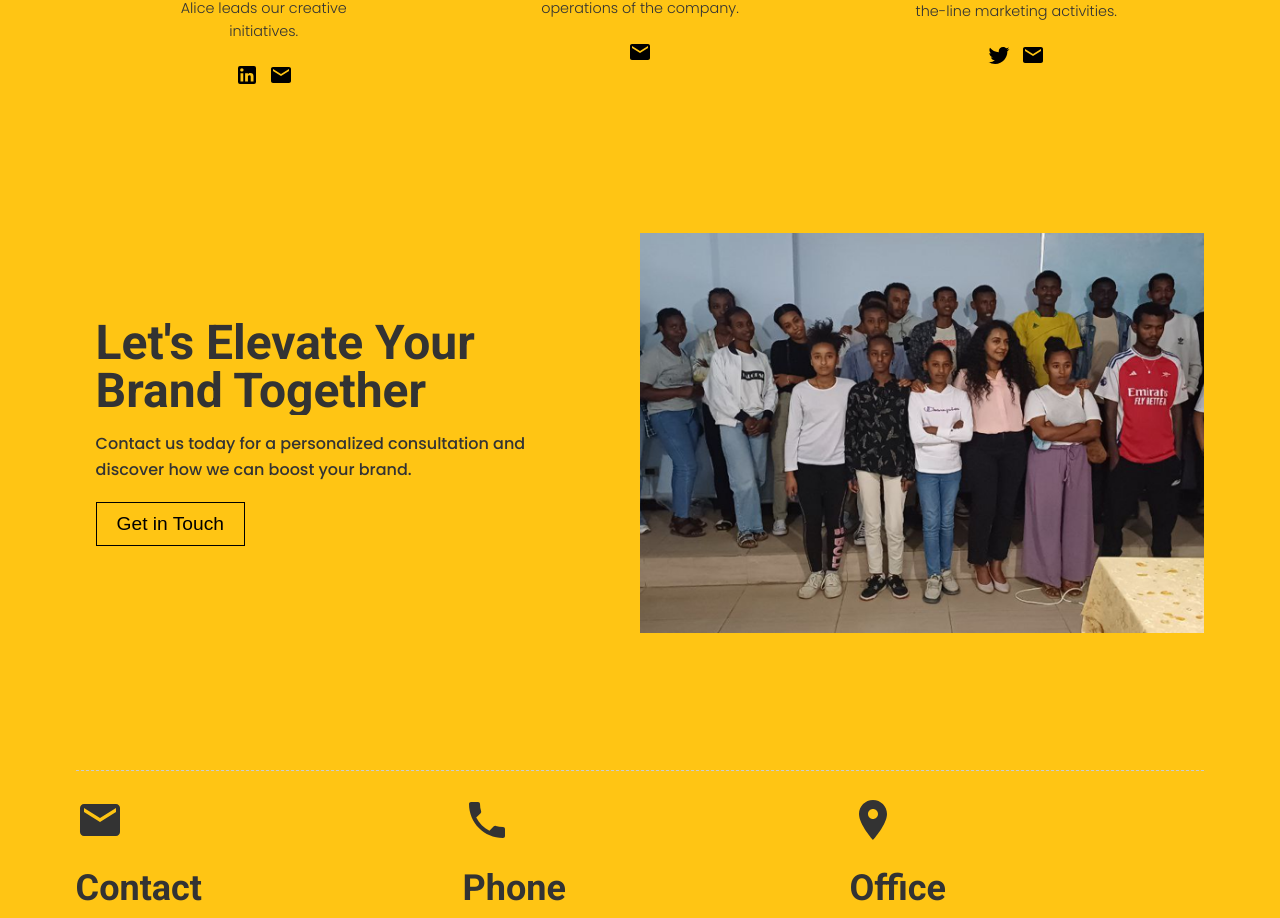
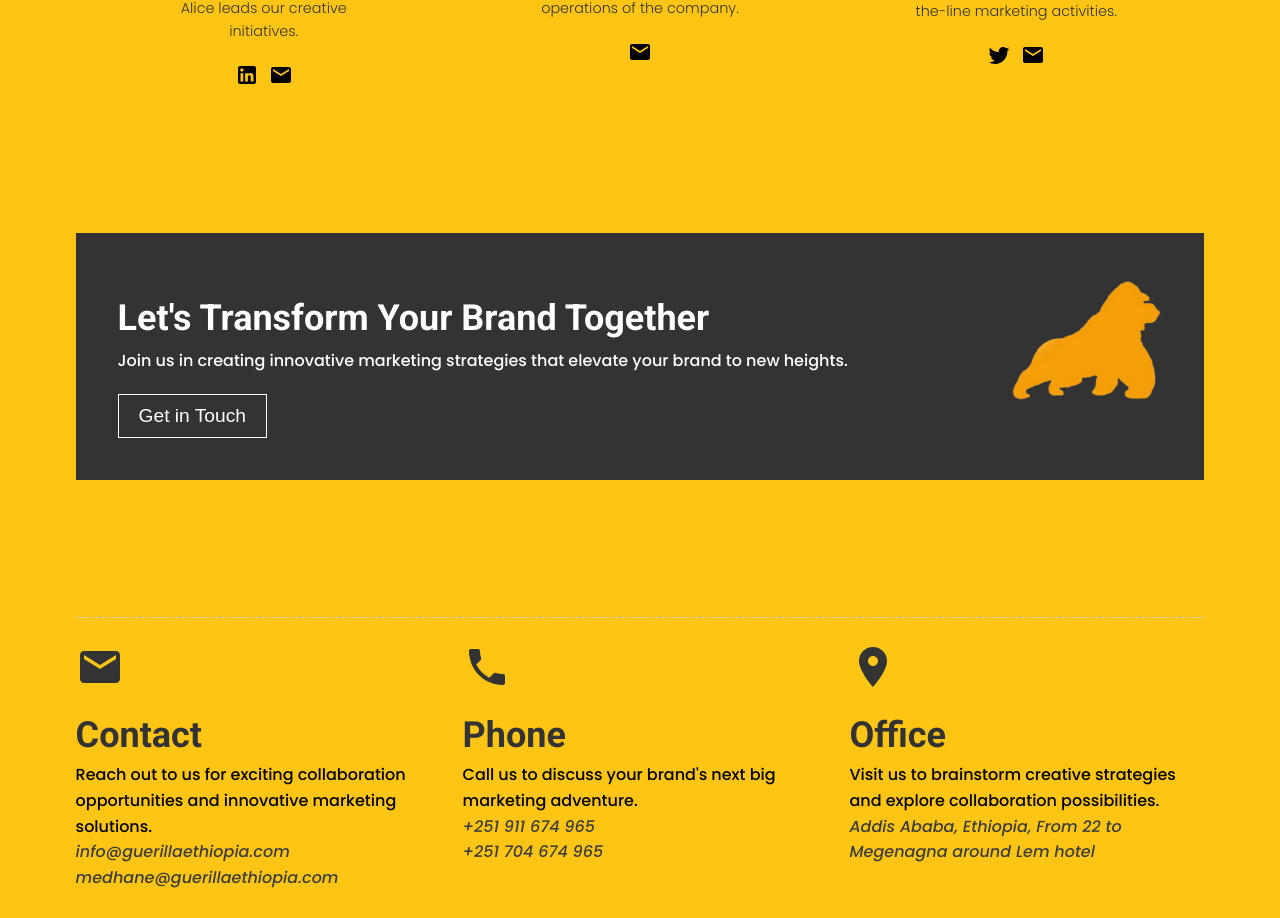
Before and after one commit to hunda747/guerilla-website, a React (Vite) app: page /about-us in a window 1280 px wide. Shown: the part 1074-1992 px from the top of the page. Built offline with nearby package versions, Linux system fonts and the light colour scheme; a web font is replaced by a local one.

Commit message:
add logo and change one

```diff
--- a/src/components/aboutUs/brandTransform.jsx
+++ b/src/components/aboutUs/brandTransform.jsx
@@ -1,6 +1,9 @@
 import React from 'react';
 import '../../styles/brandTransform.scss';
 import CTA from '../cta';
+
+import logo from '../../assets/images/gorillalogo.png';
+import logoorange from '../../assets/images/orangeLogoBG.webp';
 
 const BrandTransform = () => {
   return (
@@ -9,9 +12,16 @@ const BrandTransform = () => {
         <div className="content">
           <h1>Let's Transform Your Brand Together</h1>
           <p>Join us in creating innovative marketing strategies that elevate your brand to new heights.</p>
-          <CTA />
+          {/* <CTA /> */}
+          <div
+            className="together-buttons"
+          >
+            <button className="get-started" onClick={() => window.location.href = '/contact-us'}>Get in Touch</button>
+            {/* <button className="learn-more">Explore Our Work</button> */}
+          </div>
         </div>
         <div className="image-placeholder">
+          <img src={logoorange} alt="logo" />
           {/* Image placeholder */}
         </div>
       </div>
--- a/src/components/home/trustedBrand.jsx
+++ b/src/components/home/trustedBrand.jsx
@@ -8,7 +8,8 @@ import multichoice from '../../assets/images/multichoice.png';
 import safaricom from '../../assets/images/safaricom.png';
 import useMeasure from 'react-use-measure';
 import capitals from '../../assets/images/54capitallogo1.jpg';
-import dachi from '../../assets/images/dachilogo1.png';
+// import dachi from '../../assets/images/dachilogo1.png';
+import dachi from '../../assets/images/Dachiredlogo.png';
 import kerry from '../../assets/images/kerry_logo1.png';
 import niglogo from '../../assets/images/niglogo1.png';
 import wilmar from '../../assets/images/wilmarlogo1.png';
@@ -16,7 +17,7 @@ import awashwine from '../../assets/images/AWASHWINELO.png';
 import unitedbeverages from '../../assets/images/unitedbeverages.png';
 
 const images = [
-  BGI,
+  // BGI,
   Cocacola,
   multichoice,
   safaricom,
--- a/src/pages/aboutUs.jsx
+++ b/src/pages/aboutUs.jsx
@@ -73,8 +73,8 @@ const AboutUs = () => {
           <AboutUsText />
           {/* <SuccessMetrics /> */}
           <OurTeam />
-          <Together />
-          {/* <BrandTransform /> */}
+          {/* <Together /> */}
+          <BrandTransform />
           <ContactList />
         </div>
       </div>
--- a/src/styles/brandTransform.scss
+++ b/src/styles/brandTransform.scss
@@ -4,7 +4,7 @@
   display: flex;
   align-items: center;
   justify-content: space-between;
-  background-color: #555;
+  background-color: #333;
   color: white;
   margin: $sectionPaddingHigh 0;
   padding: 42px;
@@ -21,6 +21,7 @@
     p {
       margin-bottom: 20px;
       font-family: $poppins;
+      margin-top: 0;
     }
 
     .buttons {
@@ -43,12 +44,51 @@
         }
       }
     }
+
+    .together-buttons {
+      font-family: $poppins;
+
+      button {
+        font-size: 1.2rem;
+        margin-right: 10px;
+        padding: 10px 20px;
+        border: none;
+        cursor: pointer;
+        // background-color: black;
+        color: white;
+        transition: background-color 0.4s;
+
+        &:hover {
+          background-color: white;
+          color: black;
+        }
+      }
+
+      .get-started {
+        // background-color: transparent;
+        border: 1px solid white;
+        color: white;
+        transition: background-color 0.4s;
+
+        &:hover {
+          background-color: white;
+          color: black;
+        }
+      }
+    }
   }
 
   .image-placeholder {
-    width: 100px;
-    height: 100px;
-    background-color: #777;
+    width: 150px;
+    height: 150px;
+    // background-color: #777;
     border-radius: 8px;
+
+    img {
+      width: 100%;
+      // height: 100%;
+      height: auto;
+      object-fit: fit;
+    }
   }
 }
```
Also changed, not shown: src/assets/images/Dachiredlogo.png (added).
